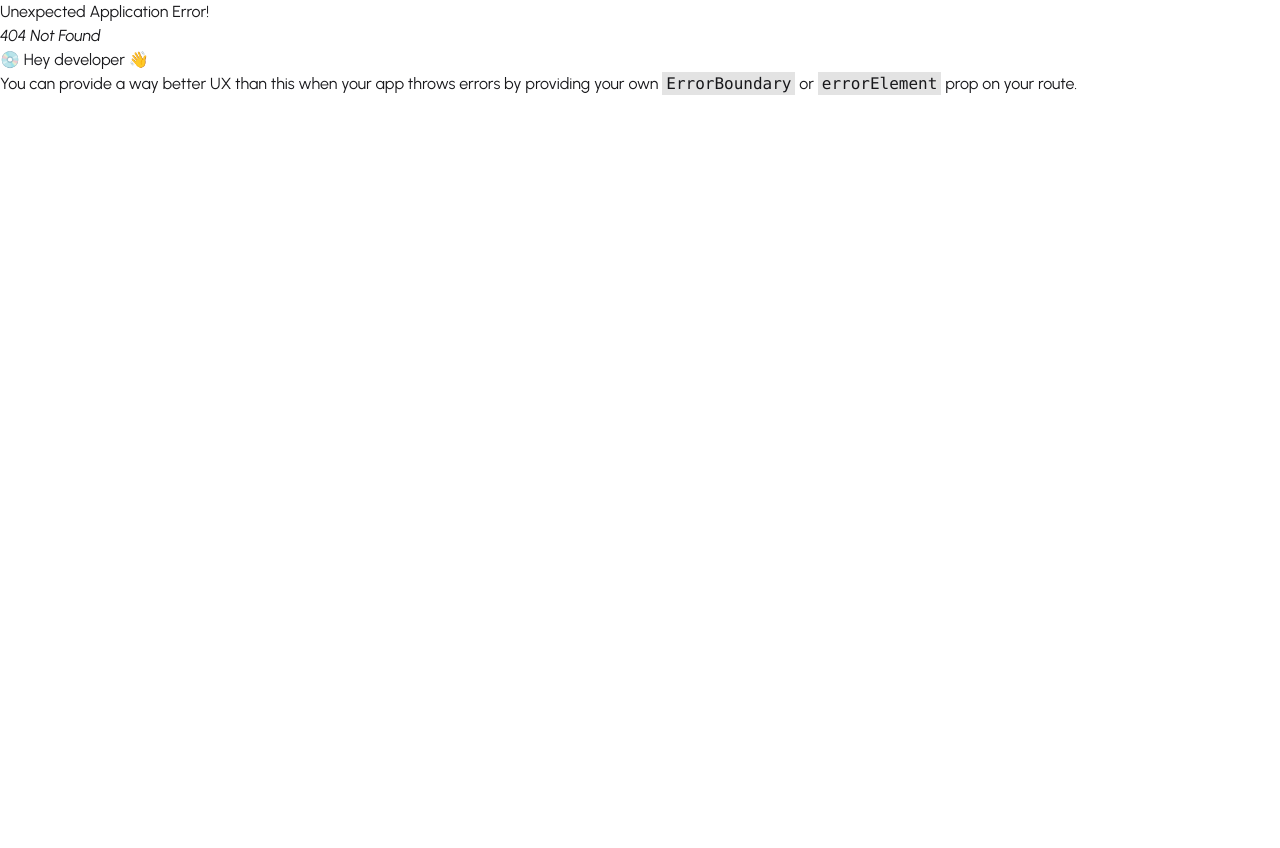
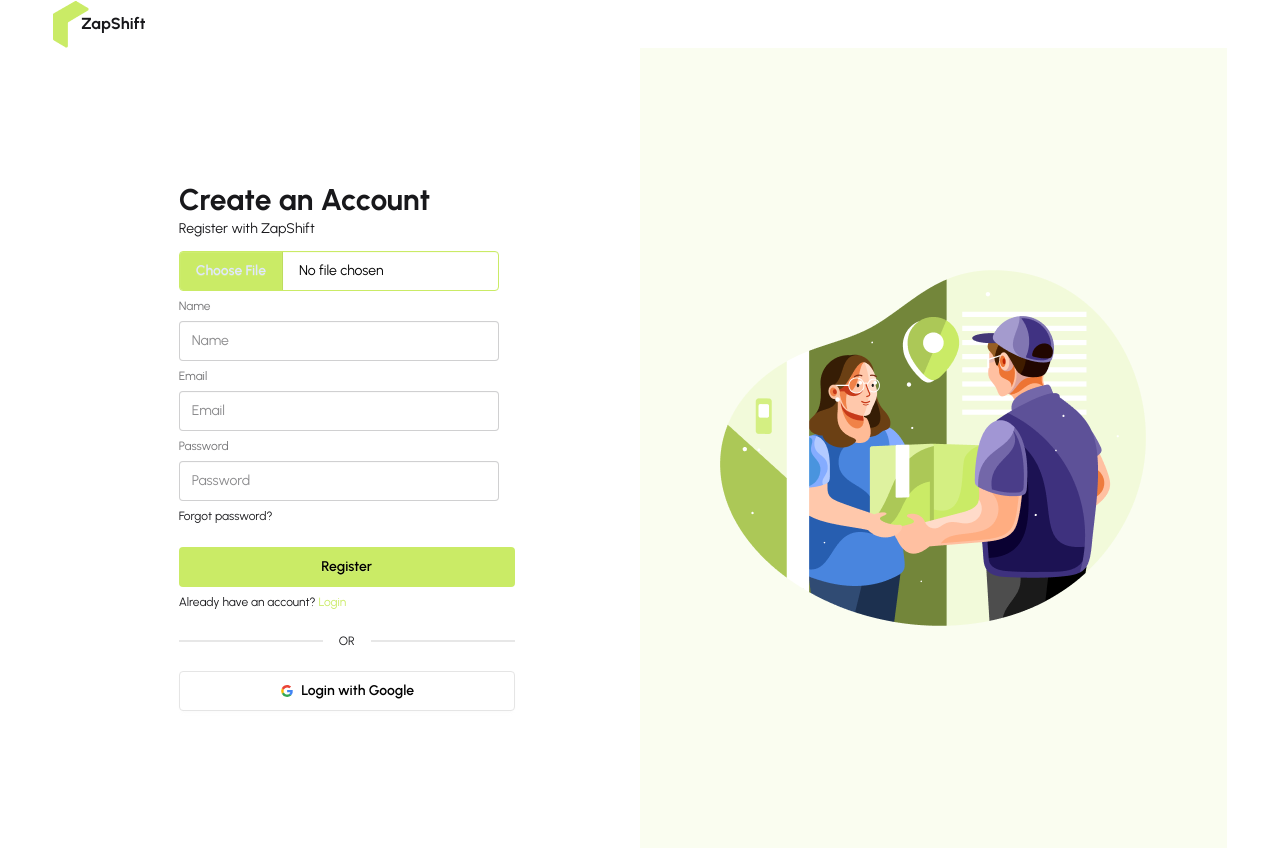
Before and after one commit to shrabonmolla/my-zap-shift-client, a React (Vite) app: page /register in a window 1280 px wide. Before the commit this address had no page. Before the commit the page ends 800 px from the top, so only its background shows below. Built offline with nearby package versions, Linux system fonts and the light colour scheme.

Commit message:
implement authlayout, added login,register page

```diff
--- a/src/Components/Home/Logo.jsx
+++ b/src/Components/Home/Logo.jsx
@@ -1,10 +1,11 @@
 import React from "react";
 import logo from "../../assets/logo.png";
+import { Link } from "react-router";
 export default function Logo() {
   return (
-    <div className="flex items-center ">
+    <Link to="/" className="flex items-center ">
       <img src={logo} alt="" />
       <h1 className="font-bold -m-2">ZapShift</h1>
-    </div>
+    </Link>
   );
 }
--- a/src/Components/Home/Navbar.jsx
+++ b/src/Components/Home/Navbar.jsx
@@ -52,15 +52,17 @@ export default function Navbar() {
               {list}
             </ul>
           </div>
-          <Link className="btn btn-ghost text-xl">
-            <Logo />
-          </Link>
+
+          <Logo />
         </div>
         <div className="navbar-center hidden lg:flex">
           <ul className="menu menu-horizontal px-1">{list}</ul>
         </div>
         <div className="navbar-end gap-2">
-          <Link className="btn btn-outline border-gray-300 text-gray-600 rounded-xl">
+          <Link
+            to="/login"
+            className="btn btn-outline border-gray-300 text-gray-600 rounded-xl"
+          >
             Sign In{" "}
           </Link>
           <Link className="hidden lg:block">
--- /dev/null
+++ b/src/Layouts/AuthLayout.jsx
@@ -0,0 +1,20 @@
+import React from "react";
+import Logo from "../Components/Home/Logo";
+import { Outlet } from "react-router";
+import Login from "../Pages/AuthPages/Login";
+import authimg from "../assets/authImage.png";
+export default function AuthLayout() {
+  return (
+    <div className="w-11/12 m-auto">
+      <Logo />
+      <section className="grid grid-cols-1 lg:grid-cols-2 h-screen">
+        <aside className=" flex items-center justify-center">
+          <Outlet />
+        </aside>
+        <aside className=" bg-[#FAFDF0] flex items-center justify-center">
+          <img src={authimg} alt="" />
+        </aside>
+      </section>
+    </div>
+  );
+}
--- /dev/null
+++ b/src/Pages/AuthPages/Login.jsx
@@ -0,0 +1,68 @@
+import React from "react";
+import { Link } from "react-router";
+
+export default function Login() {
+  return (
+    <div className="card bg-base-100 w-full max-w-sm shrink-0 ">
+      <div className="card-body">
+        <div>
+          <h1 className="title">Welcome Back</h1>
+          <p>Login with Zapshift</p>
+        </div>
+        <fieldset className="fieldset">
+          <label className="label">Email</label>
+          <input type="email" className="input" placeholder="Email" />
+          <label className="label">Password</label>
+          <input type="password" className="input" placeholder="Password" />
+          <div>
+            <a className="link link-hover">Forgot password?</a>
+          </div>
+          <button className="btn btn-neutral mt-4 bg-primary text-black border-0 shadow-none">
+            Login
+          </button>
+          <p>
+            Don't have an account ?{" "}
+            <Link to="/register" className="text-primary">
+              Register
+            </Link>
+          </p>
+          {/* divider */}
+          <div className="flex w-full flex-col">
+            <div className="divider">OR</div>
+          </div>
+          {/* Google */}
+          <button className="btn bg-white text-black border-[#e5e5e5]">
+            <svg
+              aria-label="Google logo"
+              width="16"
+              height="16"
+              xmlns="http://www.w3.org/2000/svg"
+              viewBox="0 0 512 512"
+            >
+              <g>
+                <path d="m0 0H512V512H0" fill="#fff"></path>
+                <path
+                  fill="#34a853"
+                  d="M153 292c30 82 118 95 171 60h62v48A192 192 0 0190 341"
+                ></path>
+                <path
+                  fill="#4285f4"
+                  d="m386 400a140 175 0 0053-179H260v74h102q-7 37-38 57"
+                ></path>
+                <path
+                  fill="#fbbc02"
+                  d="m90 341a208 200 0 010-171l63 49q-12 37 0 73"
+                ></path>
+                <path
+                  fill="#ea4335"
+                  d="m153 219c22-69 116-109 179-50l55-54c-78-75-230-72-297 55"
+                ></path>
+              </g>
+            </svg>
+            Login with Google
+          </button>
+        </fieldset>
+      </div>
+    </div>
+  );
+}
--- /dev/null
+++ b/src/Pages/AuthPages/Register.jsx
@@ -0,0 +1,74 @@
+import React from "react";
+import { Link } from "react-router";
+
+export default function Register() {
+  return (
+    <div className="card bg-base-100 w-full max-w-sm shrink-0 ">
+      <div className="card-body">
+        <div>
+          <h1 className="title">Create an Account</h1>
+          <p>Register with ZapShift</p>
+        </div>
+        <fieldset className="fieldset">
+          <input
+            type="file"
+            className="file-input file-input-primary text-black"
+          />
+          <label className="label">Name</label>
+          <input type="text" className="input" placeholder="Name" />
+          <label className="label">Email</label>
+          <input type="email" className="input" placeholder="Email" />
+          <label className="label">Password</label>
+          <input type="password" className="input" placeholder="Password" />
+          <div>
+            <a className="link link-hover">Forgot password?</a>
+          </div>
+          <button className="btn btn-neutral mt-4 bg-primary text-black border-0 shadow-none">
+            Register
+          </button>
+          <p>
+            Already have an account?{" "}
+            <Link to="/login" className="text-primary">
+              Login
+            </Link>
+          </p>
+          {/* divider */}
+          <div className="flex w-full flex-col">
+            <div className="divider">OR</div>
+          </div>
+          {/* Google */}
+          <button className="btn bg-white text-black border-[#e5e5e5]">
+            <svg
+              aria-label="Google logo"
+              width="16"
+              height="16"
+              xmlns="http://www.w3.org/2000/svg"
+              viewBox="0 0 512 512"
+            >
+              <g>
+                <path d="m0 0H512V512H0" fill="#fff"></path>
+                <path
+                  fill="#34a853"
+                  d="M153 292c30 82 118 95 171 60h62v48A192 192 0 0190 341"
+                ></path>
+                <path
+                  fill="#4285f4"
+                  d="m386 400a140 175 0 0053-179H260v74h102q-7 37-38 57"
+                ></path>
+                <path
+                  fill="#fbbc02"
+                  d="m90 341a208 200 0 010-171l63 49q-12 37 0 73"
+                ></path>
+                <path
+                  fill="#ea4335"
+                  d="m153 219c22-69 116-109 179-50l55-54c-78-75-230-72-297 55"
+                ></path>
+              </g>
+            </svg>
+            Login with Google
+          </button>
+        </fieldset>
+      </div>
+    </div>
+  );
+}
--- a/src/index.css
+++ b/src/index.css
@@ -14,3 +14,7 @@ body {
   font-optical-sizing: auto;
   font-style: normal;
 }
+
+.title {
+  @apply text-3xl font-bold;
+}
```
Also changed, not shown: src/Routes/Router.jsx (+19 -0 lines).
